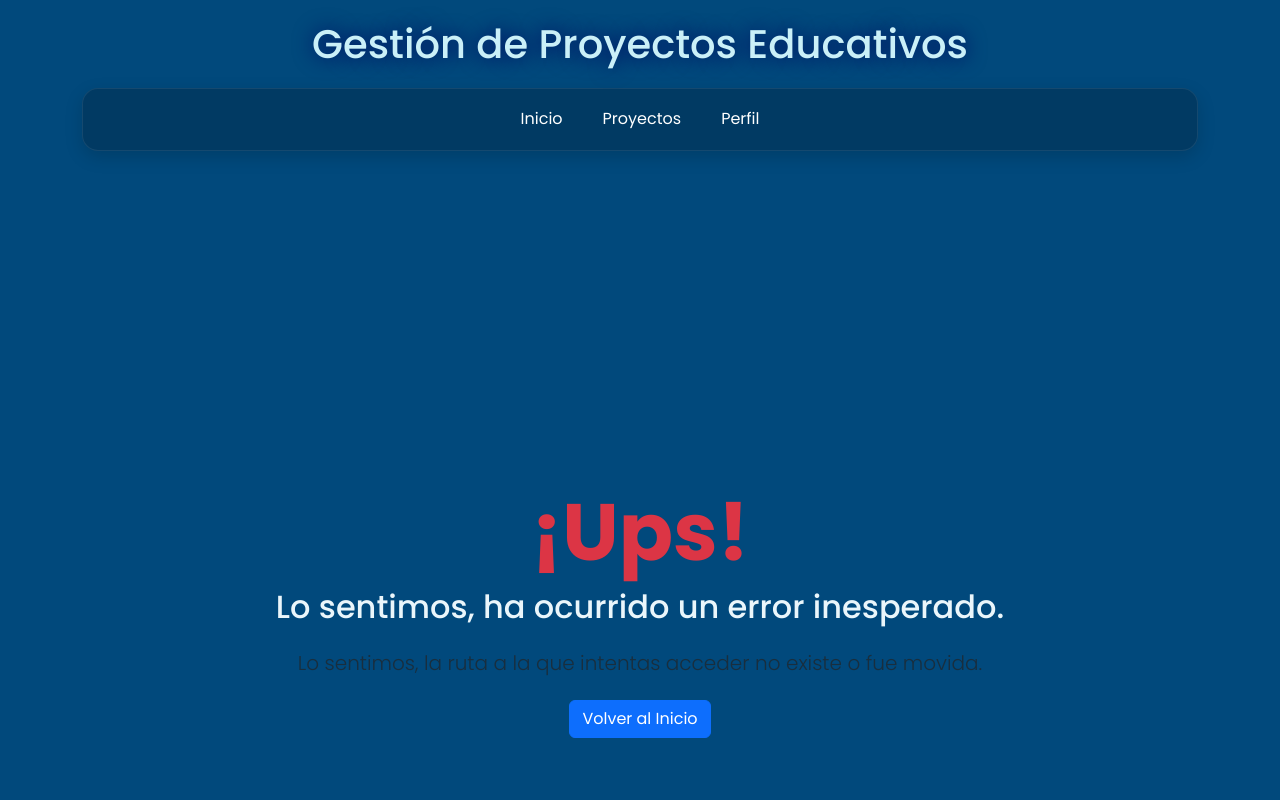
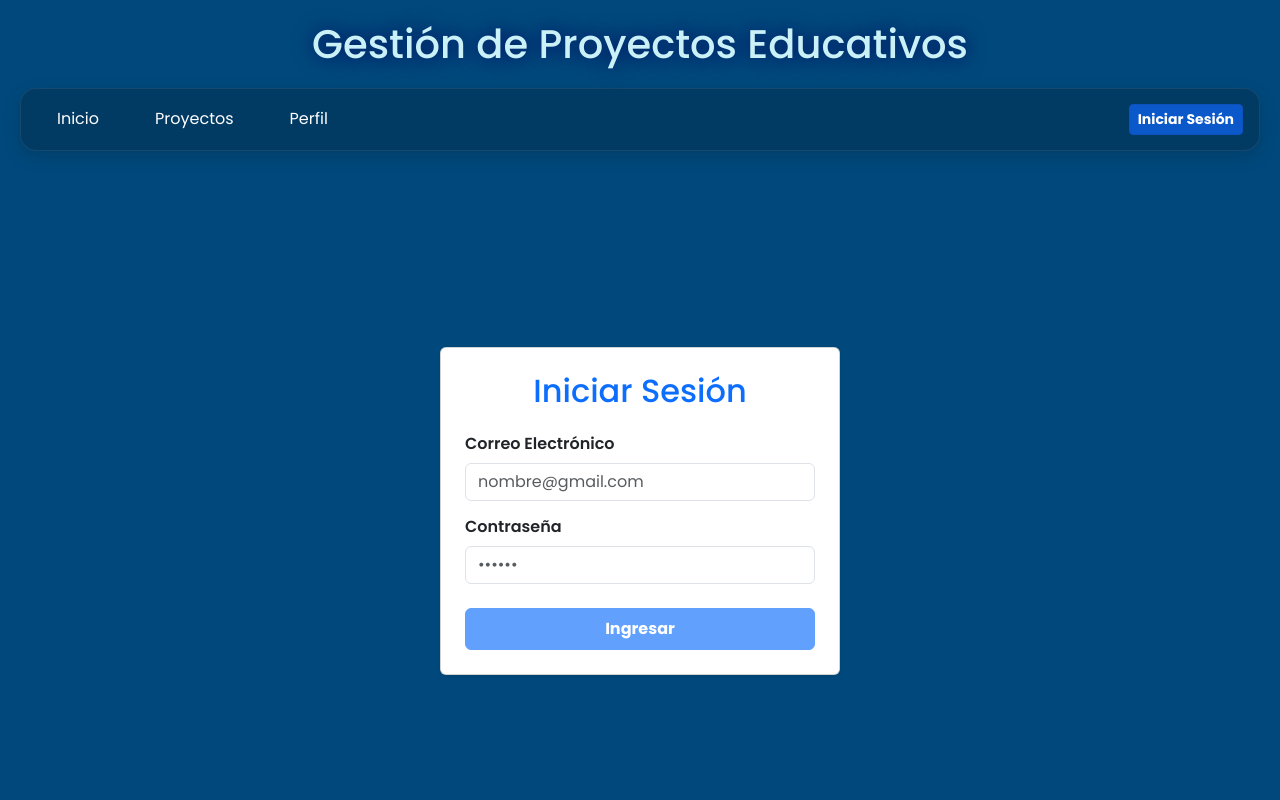
Before and after one commit to Alee91218/pv_tp3_grupo1, a React (Vite) app in the folder pvtp03GrupoN01/: page /login in a window 1280 px wide. Shown: the top 800 px of the page. Built offline with nearby package versions, Linux system fonts and the light colour scheme.

Commit message:
implementacion de login - Jonatan Chaile

```diff
--- a/pvtp03GrupoN01/src/App.jsx
+++ b/pvtp03GrupoN01/src/App.jsx
@@ -4,27 +4,42 @@ import Proyectos from './components/Proyecto'
 import { Routes, Route, Navigate } from "react-router-dom";
 import PerfilUsuario from './views/PerfilUsuario';
 import Dashboard from './views/Dashboard';
-import DetalleProyecto from './components/DetalleProyecto'; // CAMBIO LEANDRO: Importación de tu sección independiente
+import DetalleProyecto from './components/DetalleProyecto';
 import RutaProtegida from './components/RutasProtegidas';
-import ErrorPage from '../src/views/ErrorPages'
+import ErrorPage from '../src/views/ErrorPages';
+
+import Login from './components/Login';
+import { ProveedorAutorizaciones } from './context/UsuarioContext';
 
 function App() {
   return (
-    <>
+    <ProveedorAutorizaciones>
     <Header />
     <main>
       <Routes>
         <Route
          path="/"
-         element={<Navigate to="/dashboard" />}
+         element={<Navigate to="/login" />}
         />
+
+
+        <Route
+          path="/login"
+          element={<Login />}
+        />
+
 
         <Route
           path="/dashboard"
-          element={<Dashboard/>}
+          element={
+            <RutaProtegida>
+              <Dashboard/>
+            </RutaProtegida>
+          }
         />
 
-         <Route
+
+        <Route
           path="/perfil"
           element={
             <RutaProtegida>
@@ -33,15 +48,24 @@ function App() {
           }
         />
 
+
          <Route
           path="/proyectos"
-          element={<Proyectos />}
+          element={
+            <RutaProtegida>
+              <Proyectos />
+            </RutaProtegida>
+          }
         />
 
-        {/* CAMBIO LEANDRO: Nueva ruta dinámica independiente vinculada a /proyectos/:id */}
+
         <Route
           path="/proyectos/:id"
-          element={<DetalleProyecto />}
+          element={
+            <RutaProtegida>
+              <DetalleProyecto />
+            </RutaProtegida>
+          }
         />
 
         <Route
@@ -51,7 +75,7 @@ function App() {
       </Routes>
     </main>
     <Footer />
-    </>
+    </ProveedorAutorizaciones>
   )
 }
 
--- a/pvtp03GrupoN01/src/components/Login.jsx
+++ b/pvtp03GrupoN01/src/components/Login.jsx
@@ -0,0 +1,154 @@
+import { useState } from 'react';
+import { useNavigate } from 'react-router-dom';
+import { useAutorizaciones } from '../hook/useAutorizaciones';
+import autorizacionesService from "../Services/autorizacionesService";
+
+const Login = () => {
+    const [form, setForm] = useState({ user: '', password: '' });
+    const [error, setError] = useState(null);
+    const [loading, setLoading] = useState(false);
+
+    // Para el manejo de validaciones visuales de campos con Bootstrap
+    const [erroresCampo, setErroresCampo] = useState({});
+
+    // Consumimos guardarSesion del contexto de tu grupo
+    const { guardarSesion } = useAutorizaciones();
+    const navigate = useNavigate();
+
+    const manejarCambio = (e) => {
+        const { name, value } = e.target;
+        setForm(prev => ({ ...prev, [name]: value }));
+
+        // Limpia el estado de error del campo individual en tiempo real mientras escribís
+        if (erroresCampo[name]) {
+             setErroresCampo(prev => ({ ...prev, [name]: null }));
+        }
+    };
+
+    const validarForm = ({ user, password }) => {
+        const errores = {};
+
+        if (!user.trim()) {
+            errores.user = 'El email es obligatorio';
+        } else if (!/^[^\s@]+@[^\s@]+\.[^\s@]+$/.test(user)) {
+            errores.user = 'El email no tiene un formato válido';
+        }
+
+        if (!password.trim()) {
+            errores.password = 'La contraseña es obligatoria';
+        } else if (password.length < 5) {
+            // Adaptado para aceptar las claves '12345' de tus usuarios de prueba
+            errores.password = 'La contraseña debe tener al menos 5 caracteres';
+        }
+
+        return errores;
+    };
+
+    const manejarEnvio = async (e) => {
+        e.preventDefault();
+        setError(null);
+
+        const errores = validarForm(form);
+        if (Object.keys(errores).length > 0) {
+             setErroresCampo(errores);
+             return;
+        }
+
+        setLoading(true);
+        try {
+            // 1. Llamamos a la promesa de tu servicio simulado (tarda 800ms)
+            const respuestaBackend = await autorizacionesService.login(form.user, form.password);
+
+            // 2. Armamos el objeto con la estructura que exige la cátedra (nombre, dni, rol, institucion)
+            const usuarioParaContexto = {
+                nombre: respuestaBackend.nombre, // Toma 'Facundo', 'Alejandro', etc.
+                dni: "40123456",
+                rol: "Alumno",
+                institucion: "Facultad de Ingeniería - UNJU"
+            };
+
+            // 3. Guardamos en el estado global (usuarioActivo) llamando a la función del contexto
+            guardarSesion(usuarioParaContexto);
+
+            // 4. Redirigimos al Dashboard del proyecto
+            navigate('/dashboard');
+        } catch (err) {
+            setError(err.message);
+        } finally {
+            setLoading(false);
+        }
+    };
+
+    const formularioIncompleto = !form.user.trim() || !form.password.trim();
+
+    return (
+        <div className="container d-flex justify-content-center align-items-center" style={{ minHeight: '75vh' }}>
+            <div className="card p-4 shadow-sm" style={{ width: '100%', maxWidth: '400px' }}>
+                <h2 className="text-center mb-4 text-primary">Iniciar Sesión</h2>
+
+                <form onSubmit={manejarEnvio} noValidate>
+                    {/* Campo Email */}
+                    <div className="mb-3">
+                        <label className="form-label fw-semibold">Correo Electrónico</label>
+                        <input
+                            type="email"
+                            name="user"
+                            className={`form-control ${erroresCampo.user ? 'is-invalid' : ''}`}
+                            value={form.user}
+                            onChange={manejarCambio}
+                            placeholder="nombre@gmail.com"
+                        />
+                        {erroresCampo.user && (
+                            <div className="invalid-feedback">
+                                {erroresCampo.user}
+                            </div>
+                        )}
+                    </div>
+
+                    {/* Campo Contraseña */}
+                    <div className="mb-4">
+                        <label className="form-label fw-semibold">Contraseña</label>
+                        <input
+                            type="password"
+                            name="password"
+                            className={`form-control ${erroresCampo.password ? 'is-invalid' : ''}`}
+                            value={form.password}
+                            onChange={manejarCambio}
+                            placeholder="••••••"
+                        />
+                        {erroresCampo.password && (
+                            <div className="invalid-feedback">
+                                {erroresCampo.password}
+                            </div>
+                        )}
+                    </div>
+
+                    {/* Alerta de error (Credenciales Incorrectas) */}
+                    {error && (
+                        <div className="alert alert-danger text-center py-2 fw-medium" role="alert" style={{ fontSize: '0.9rem' }}>
+                            {error}
+                        </div>
+                    )}
+
+                    {/* Botón de Ingreso con Spinner de Bootstrap */}
+                    <button
+                        type="submit"
+                        className="btn btn-primary w-100 fw-bold py-2"
+                        disabled={loading || formularioIncompleto}
+                    >
+                        {loading ? (
+                            <div className="d-flex justify-content-center align-items-center">
+                                <span className="spinner-border spinner-border-sm me-2" role="status" aria-hidden="true"></span>
+                                <span>Verificando...</span>
+                            </div>
+                        ) : (
+                            'Ingresar'
+                        )}
+                    </button>
+                </form>
+            </div>
+        </div>
+    );
+};
+
+export default Login;
--- a/pvtp03GrupoN01/src/components/Nav.jsx
+++ b/pvtp03GrupoN01/src/components/Nav.jsx
@@ -1,28 +1,60 @@
-
-import { NavLink } from 'react-router-dom';
+import { NavLink, useNavigate } from 'react-router-dom';
+// 1. IMPORTANTE: Importamos el hook del contexto que armó tu grupo
+import { useAutorizaciones } from '../hook/useAutorizaciones';
 
 const Nav = () => {
+  // 2. Consumimos el usuario activo y la función de cerrar sesión
+  const { usuarioActivo, cerrarSesion } = useAutorizaciones();
+  const navigate = useNavigate();
+
+  const manejarLogout = () => {
+    cerrarSesion();
+    navigate('/login'); // Al cerrar sesión, lo mandamos de vuelta al Login
+  };
+
   return (
-    <nav className="nav-container">
-      <ul className="nav-list">
+    <nav className="nav-container d-flex align-items-center justify-content-between w-100 px-3">
+      <ul className="nav-list d-flex align-items-center mb-0 list-unstyled">
         <li>
-          <NavLink to="/dashboard">
+          <NavLink to="/dashboard" className="me-3 text-decoration-none">
             Inicio
           </NavLink>
         </li>
 
-         <li>
-          <NavLink to="/proyectos">
+        <li>
+          <NavLink to="/proyectos" className="me-3 text-decoration-none">
             Proyectos
           </NavLink>
         </li>
 
-         <li>
-          <NavLink to="/perfil">
+        <li>
+          <NavLink to="/perfil" className="me-3 text-decoration-none">
             Perfil
           </NavLink>
         </li>
       </ul>
+
+      {/* 3. LÓGICA DINÁMICA: Si hay un usuario, mostramos su nombre y el botón de salir con Bootstrap */}
+      <div className="nav-user-info d-flex align-items-center gap-3">
+        {usuarioActivo ? (
+          <>
+            <span className="fw-semibold text-light" style={{ fontSize: '0.95rem' }}>
+              👤 {usuarioActivo.nombre} ({usuarioActivo.rol})
+            </span>
+            <button
+              className="btn btn-outline-danger btn-sm fw-bold"
+              onClick={manejarLogout}
+            >
+              Salir
+            </button>
+          </>
+        ) : (
+          /* Si no inició sesión, le damos la opción de ir a tu pantalla */
+          <NavLink to="/login" className="btn btn-primary btn-sm fw-bold">
+            Iniciar Sesión
+          </NavLink>
+        )}
+      </div>
     </nav>
   );
 };
```
